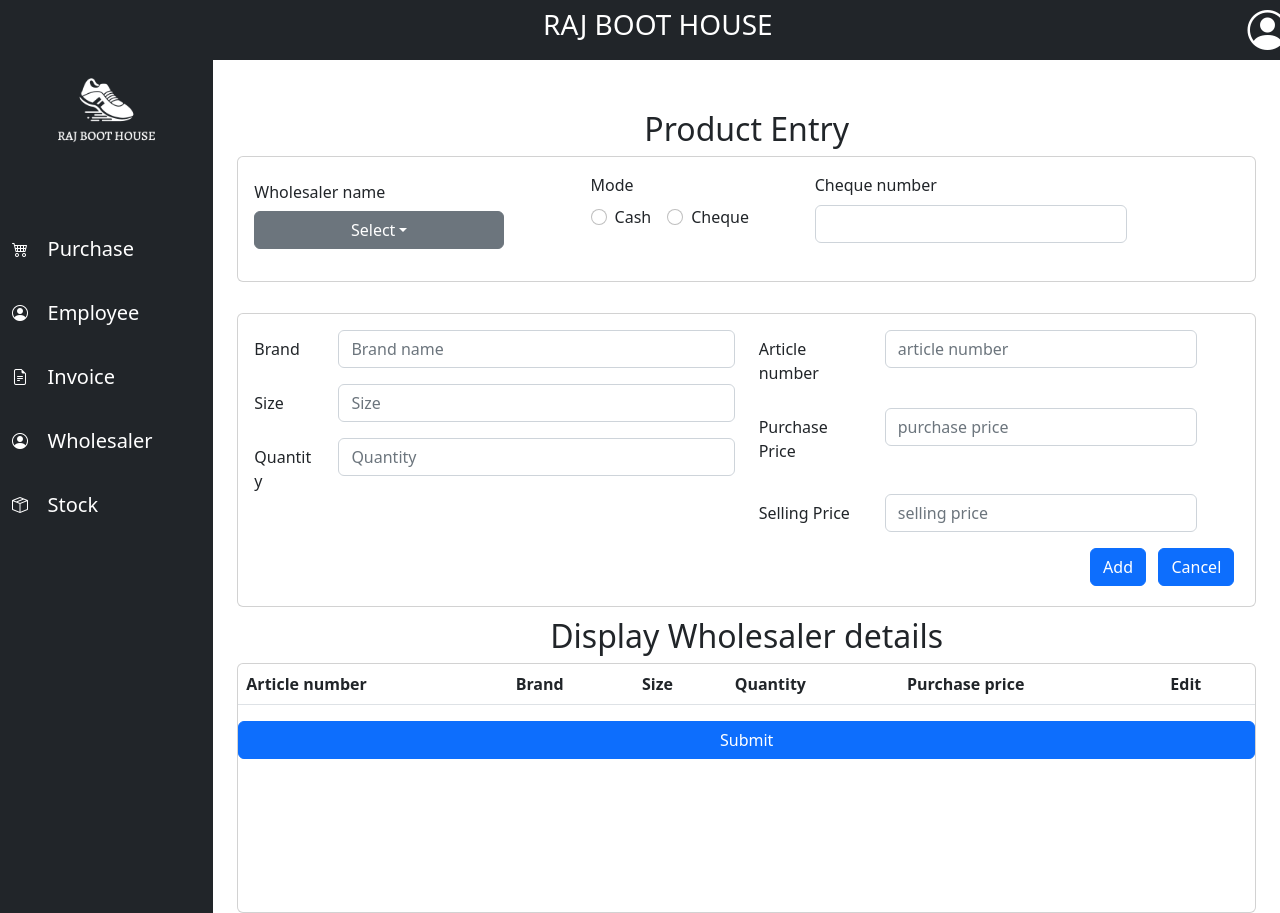
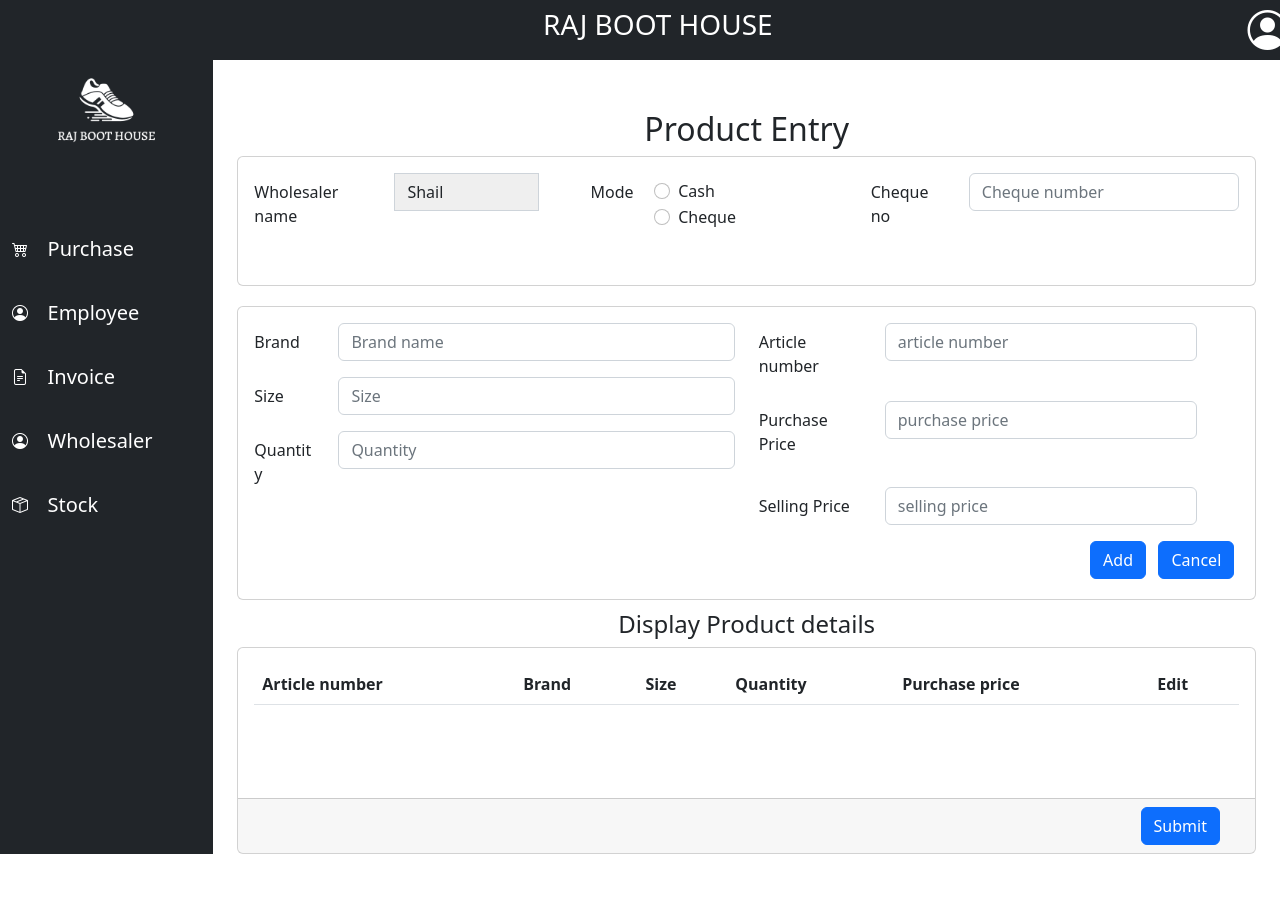
Before and after one commit to Mayan-007/erp-project, a React (Create React App) app in the folder frontend/app/: page /purchase in a window 1280 px wide. After the commit the page ends 854 px from the top, so only its background shows below. Built offline with nearby package versions, Linux system fonts and the light colour scheme.

Commit message:
final changes

```diff
--- a/frontend/app/src/components/Purchase.js
+++ b/frontend/app/src/components/Purchase.js
@@ -1,6 +1,6 @@
-import React from 'react'
+import React,{useState} from 'react'
 import { Col, Row, Form } from "react-bootstrap";
-import Dropdown from 'react-bootstrap/Dropdown';
+// import Dropdown from 'react-bootstrap/Dropdown';
 
 // import Radio from '@mui/material/Radio';
 // import RadioGroup from '@mui/material/RadioGroup';
@@ -10,11 +10,29 @@ import Dropdown from 'react-bootstrap/Dropdown';
 // import { appBarClasses } from '@mui/material';
 const styles = {
     box: {
-        marginTop: '3%',
-    }
+        marginTop: '2%',
+    },
+    rcorners1 :{
+        padding: '0.375rem 0.75rem',
+        fontsize: '1rem',
+        fontweight: '400',
+        lineheight: 1.5,
+        color: '#212529',
+        backgroundcolor: '#fff',
+
+        border: '1px solid #ced4da',
+        appearance: 'none',
+        borderradius: '0.375rem',
+        width:'100%'
+      },
+      grid :{
+        gridcolumngap: '50px',
+      }
 
 }
+
 const Purchase = () => {
+    const [selects,setSelects]=useState();
     return (
         <div>
             <h2><center>Product Entry</center></h2>
@@ -25,11 +43,11 @@ const Purchase = () => {
 
                             <div className='row'>
                                 <div className='col-md-4'>
-                                    <Form.Group as={Row} className="mb-3">
-                                        <Form.Label column sm="6">
+                                    <Form.Group as={Row} >
+                                        <Form.Label column sm="5">
                                             Wholesaler name
                                         </Form.Label>
-                                        <Dropdown>
+                                        {/* <Dropdown>
       <Dropdown.Toggle variant="secondary" id="dropdown-basic" style={{width:'80%'}}>
         Select
       </Dropdown.Toggle>
@@ -38,24 +56,30 @@ const Purchase = () => {
         <Dropdown.Item href="#/action-2">Shail</Dropdown.Item>
         <Dropdown.Item href="#/action-2">Dhruv</Dropdown.Item>
         <Dropdown.Item href="#/action-3">Kalpit</Dropdown.Item>
+
       </Dropdown.Menu>
-    </Dropdown>
-                                        {/* <select >
-                                            <option value="shail">shail</option>
-                                            <option value="mayan">mayan</option>
-                                            <option value="dhruv">Dhruv</option>
-                                        </select> */}
 
+    </Dropdown> */}
+     <Col sm="6">
+                                        <select id="drop" value={selects}
+              onChange={(e) => setSelects(e.target.value)}
+              style={styles.rcorners1}>
+
+        <option value="shail">Shail</option>
+        <option value="Mayan">Mayan</option>
+        <option value="kalpit">kalpit</option>
+      </select>
+      </Col>
 
                                     </Form.Group>
                                 </div>
                                 <div className='col-md-8 '>
                                     <div className='row'>
-                                        <div className='col-md-4'>
-                                        <Form.Group as={Row}>
-                                                <Form.Label >
-                                                    Mode
-                                                    </Form.Label>
+                                        <div className='col-md-5'>
+                                        <Form.Group as={Row} className="mb-3">
+                                        <Form.Label column sm="3" htmlFor='mode' style={styles.grid}>
+                                                Mode
+                                            </Form.Label>
                                             {/* <FormLabel id="demo-row-radio-buttons-group-label">Mode</FormLabel> */}
                                             {/* <RadioGroup
                                                 row
@@ -66,6 +90,7 @@ const Purchase = () => {
                                                 <FormControlLabel value="Cheque" control={<Radio />} label="Cheque" />
 
                                             </RadioGroup> */}
+                                              <Col sm="7" style={{padding:'2%'}}>
                                             {[ 'radio'].map((type) => (
                                                 <div key={`inline-${type}`} className="mb-3">
                                                     <Form.Check
@@ -85,10 +110,11 @@ const Purchase = () => {
 
                                                 </div>
                                             ))}
+                                            </Col>
                                         </Form.Group>
                                         </div>
-                                        <div className='col-md-8'>
-                                            <Form.Group as={Row}>
+                                        <div className='col-md-7'>
+                                            {/* <Form.Group as={Row}>
                                                 <Form.Label >
                                                     Cheque number
                                                 </Form.Label>
@@ -97,7 +123,16 @@ const Purchase = () => {
                                                 </Col>
 
 
-                                            </Form.Group>
+                                            </Form.Group> */}
+                                            <Form.Group as={Row} className="mb-3">
+                                            <Form.Label column sm="3" htmlFor='cheque'>
+                                                Cheque no
+                                            </Form.Label>
+                                            <Col sm="9">
+                                                <Form.Control type='text' name='cheque' id='cheque' placeholder="Cheque number"
+                                                />
+                                            </Col>
+                                        </Form.Group>
                                         </div>
                                     </div>
 
@@ -195,9 +230,11 @@ const Purchase = () => {
 
             </div>
             <div className="container">
-                <h2 style={{ marginTop: 10 }}><center> Display Wholesaler details</center></h2>
-                <div className='card' style={{ height: '250px', overflowY: 'scroll' }} >
+                <h4 style={{ marginTop: 10 }}><center> Display Product details</center></h4>
+                <div className='card'  >
 
+
+                    <div className="card-body" style={{ height: '150px', overflowY: 'scroll' }} >
                     <table className="card-table table">
                         <thead>
                             <tr>
@@ -213,8 +250,9 @@ const Purchase = () => {
 
                         </tbody>
                     </table>
-                    <button type="submit" className="btn btn-primary" >Submit</button>
-                    <div className="card-body">
+                    </div>
+                    <div className="card-footer">
+                    <button type="submit" className="btn btn-primary  float-right" style={{marginLeft:'90%'}} >Submit</button>
                     </div>
                 </div>
             </div>
```
